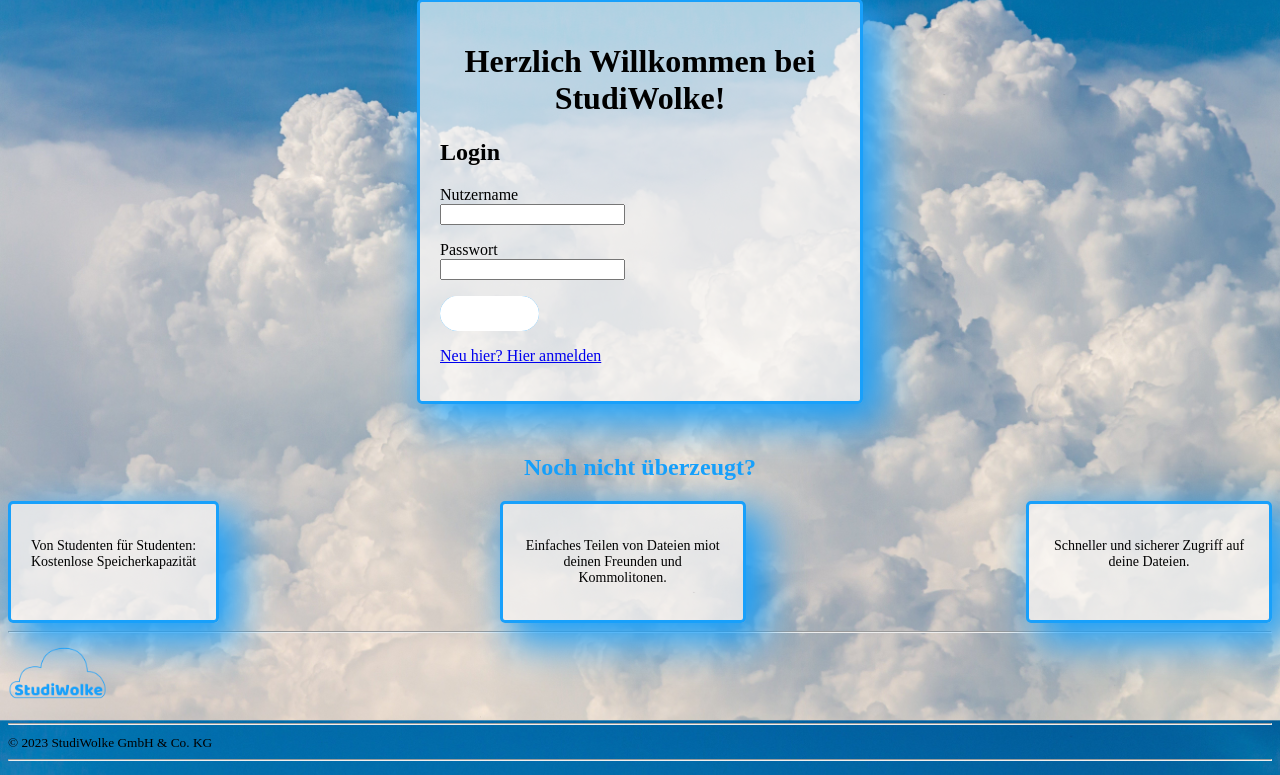
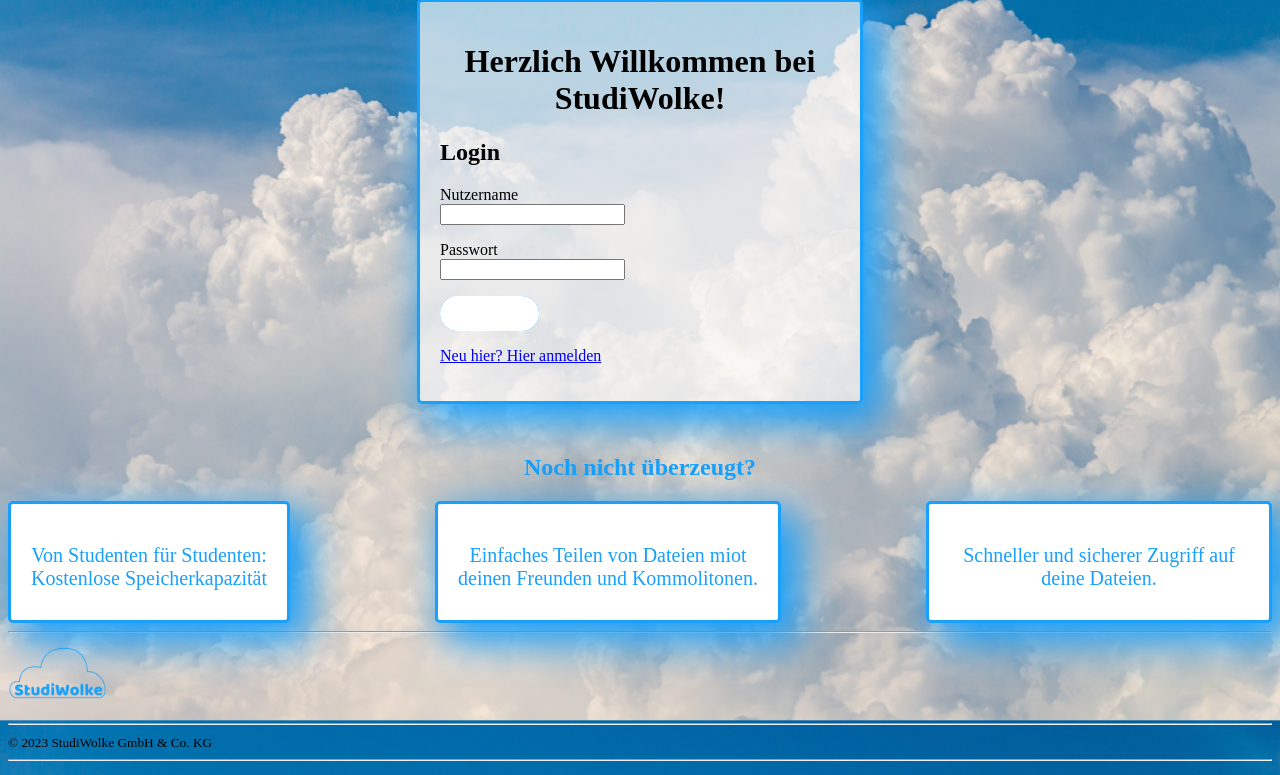
Before and after one commit to liahR/StudiWolke, a PHP site: page /StudiWolke/frontend/public/login.html in a window 1280 px wide. Shown: the part 133-908 px from the top of the page. Run offline with PHP 8.4, Linux system fonts and the light colour scheme.

Commit message:
Update login.css

```diff
--- a/public_html/StudiWolke/frontend/public/login.css
+++ b/public_html/StudiWolke/frontend/public/login.css
@@ -126,27 +126,17 @@ body {
   }
 
   .benefit-box {
-    max-width: 200px;
+    max-width: 300px;
     padding: 20px;
     border: 3px solid #18A0FB;
     border-radius: 5px;
-    background-color: rgba(250, 250, 250, 0.699);
+    background-color: white;
     box-shadow: 14px 15px 40px 5px rgba(24, 160, 251, 1);
     text-align: center;
   }
 
-  .benefit-box i {
+  .benefit-box p {
     color: #18A0FB;
-    font-size: 24px;
+    font-size: 20px;
     margin-bottom: 10px;
   }
-
-  .benefit-box h3 {
-    font-size: 18px;
-    color: #18A0FB;
-    margin-bottom: 10px;
-  }
-
-  .benefit-box p {
-    font-size: 14px;
-  }
```
